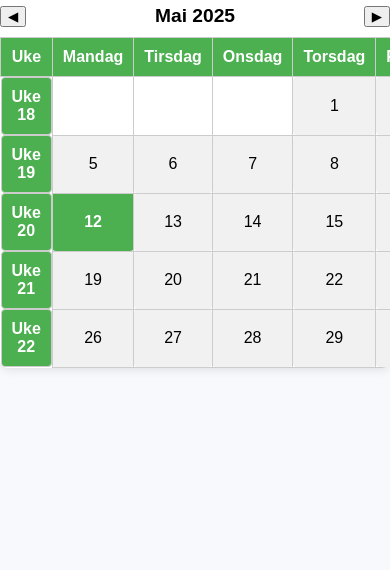
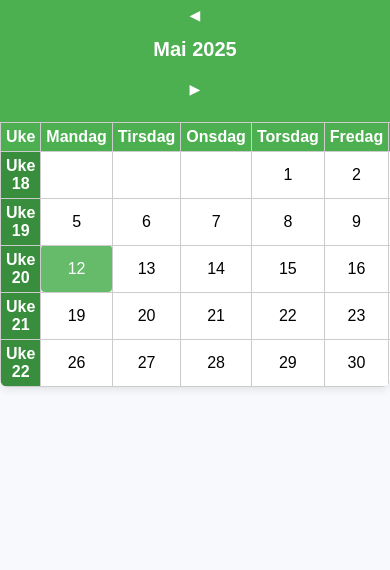
Before and after one commit to DNTredbull/familiekalender-app, a plain HTML site: page index.html in a window 390 px wide. Shown: the part 274-844 px from the top of the page. Drawn offline with Linux system fonts and the light colour scheme.

Commit message:
update styles

```diff
--- a/styles.css
+++ b/styles.css
@@ -14,11 +14,12 @@ body {
 
 #app {
   width: 100%;
-  max-width: 900px;
+  max-width: 1000px;
   background-color: #ffffff;
   border-radius: 8px;
   box-shadow: 0 2px 10px rgba(0, 0, 0, 0.1);
   overflow: hidden;
+  margin-top: 20px;
 }
 
 h1 {
@@ -27,45 +28,63 @@ h1 {
   color: #333;
 }
 
-.week-row {
-  display: grid;
-  grid-template-columns: 50px repeat(7, 1fr);
-  gap: 1px;
-  margin-bottom: 5px;
+.calendar-navigation {
+  display: flex;
+  justify-content: space-between;
+  align-items: center;
+  padding: 10px;
+  background-color: #4caf50;
+  color: white;
+  font-weight: bold;
+}
+
+button {
+  background-color: #4caf50;
+  color: white;
+  border: none;
+  padding: 10px;
+  border-radius: 4px;
+  cursor: pointer;
+  font-size: 14px;
+  transition: background-color 0.3s ease;
+}
+
+button:hover {
+  background-color: #45a049;
+}
+
+#month-display {
+  font-size: 20px;
+  font-weight: bold;
+  color: white;
+}
+
+.calendar-table {
+  width: 100%;
+  border-collapse: collapse;
+}
+
+.calendar-table th,
+.calendar-table td {
+  border: 1px solid #ccc;
+  text-align: center;
+  padding: 10px;
+}
+
+.calendar-table th {
+  background-color: #4caf50;
+  color: white;
 }
 
 .week-number {
-  background-color: #4caf50;
+  background-color: #388e3c;
   color: white;
-  display: flex;
-  align-items: center;
-  justify-content: center;
   font-weight: bold;
-  border-radius: 4px;
-}
-
-.day {
-  background-color: #f1f1f1;
-  padding: 10px;
-  text-align: center;
-  position: relative;
-  cursor: pointer;
-  border-radius: 4px;
-}
-
-.day:hover {
-  background-color: #e3e3e3;
-}
-
-.empty {
-  background-color: transparent;
-  cursor: default;
 }
 
 .today {
-  background-color: #4caf50 !important;
+  background-color: #66bb6a !important;
   color: white;
-  font-weight: bold;
   border-radius: 4px;
 }
 
@@ -84,50 +103,63 @@ h1 {
   right: 5px;
 }
 
-.navigation {
+/* ========================
+ Responsive Design
+======================== */
+
+@media (max-width: 600px) {
+  #app {
+    width: 100%;
+    margin: 0;
+  }
+
+  .calendar-navigation {
+    flex-direction: column;
+  }
+
+  button {
+    width: 100%;
+    margin-bottom: 5px;
+  }
+
+  #month-display {
+    margin-bottom: 10px;
+  }
+
+  .calendar-table th,
+  .calendar-table td {
+    padding: 5px;
+  }
+}
+/* Modal Styling */
+.modal {
+  position: fixed;
+  top: 0;
+  left: 0;
+  width: 100%;
+  height: 100%;
+  background-color: rgba(0, 0, 0, 0.5);
   display: flex;
-  justify-content: space-between;
-  margin-bottom: 10px;
-}
-.week-number-header {
-  background-color: #4caf50;
-  color: white;
-  font-weight: bold;
-  display: flex;
+  justify-content: center;
   align-items: center;
-  justify-content: center;
-  border-radius: 4px;
-}
-.calendar-table {
-  width: 100%;
-  border-collapse: collapse;
+  z-index: 10;
 }
 
-.calendar-table th,
-.calendar-table td {
-  border: 1px solid #ccc;
-  text-align: center;
-  padding: 10px;
+.modal-content {
+  background-color: white;
+  border-radius: 8px;
+  padding: 20px;
+  width: 400px;
+  max-width: 90%;
+  position: relative;
 }
 
-.calendar-table th {
-  background-color: #4caf50;
-  color: white;
+.modal-content h3 {
+  margin-bottom: 15px;
+  text-align: center;
 }
 
-.week-number {
-  background-color: #4caf50;
-  color: white;
-  font-weight: bold;
+.modal-content button {
+  width: 100%;
+  margin-top: 10px;
 }
-.calendar-navigation {
-  display: flex;
-  justify-content: space-between;
-  align-items: center;
-  margin-bottom: 10px;
-  font-size: 1.2em;
-}
-
-#month-display {
-  font-weight: bold;
-}
```
